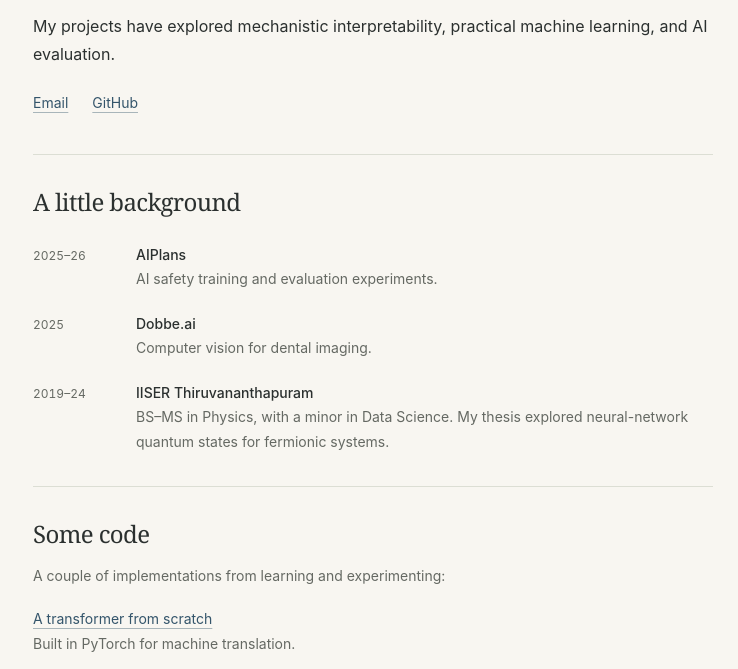
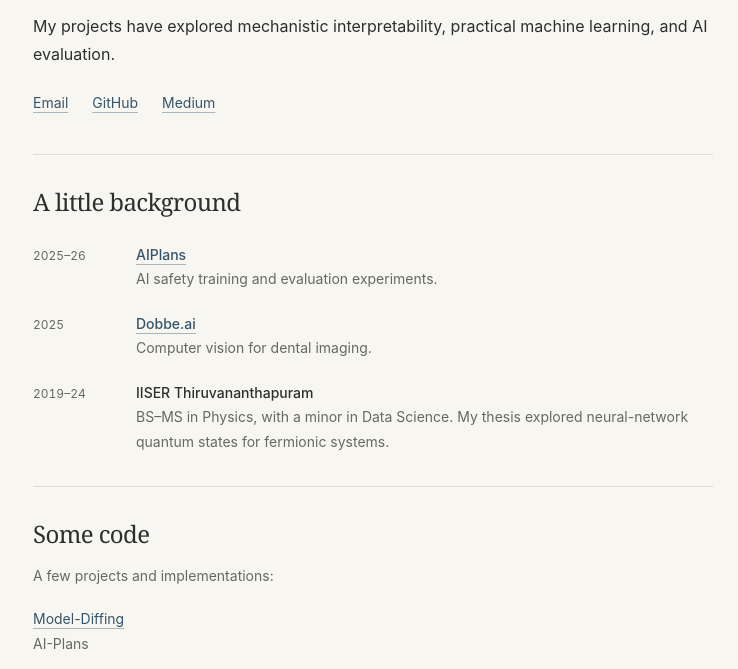
Before and after one commit to JitheshPavan/JitheshPavan.github.io, a plain HTML site: page index.html in a window 1280 px wide. Shown: the part 262-931 px from the top of the page, without its empty margins (267-1005 px from the left). Drawn offline with Linux system fonts and the light colour scheme.

Commit message:
Add Model-Diffing, company links, and Medium profile

```diff
--- a/index.html
+++ b/index.html
@@ -19,6 +19,7 @@
         <nav aria-label="Contact and profiles">
           <a href="mailto:jithesh1602@gmail.com">Email</a>
           <a href="https://github.com/JitheshPavan">GitHub</a>
+          <a href="https://medium.com/@jitheshdsouza19">Medium</a>
         </nav>
       </header>
 
@@ -27,11 +28,11 @@
         <dl class="timeline">
           <div>
             <dt>2025–26</dt>
-            <dd><strong>AIPlans</strong><br>AI safety training and evaluation experiments.</dd>
+            <dd><strong><a href="https://aiplans.org/">AIPlans</a></strong><br>AI safety training and evaluation experiments.</dd>
           </div>
           <div>
             <dt>2025</dt>
-            <dd><strong>Dobbe.ai</strong><br>Computer vision for dental imaging.</dd>
+            <dd><strong><a href="https://dobbe.ai/">Dobbe.ai</a></strong><br>Computer vision for dental imaging.</dd>
           </div>
           <div>
             <dt>2019–24</dt>
@@ -42,8 +43,9 @@
 
       <section aria-labelledby="code">
         <h2 id="code">Some code</h2>
-        <p>A couple of implementations from learning and experimenting:</p>
+        <p>A few projects and implementations:</p>
         <ul class="work">
+          <li><a href="https://github.com/AI-Plans/Model-Diffing">Model-Diffing</a><span>AI-Plans</span></li>
           <li><a href="https://github.com/JitheshPavan/GPT_Translator">A transformer from scratch</a><span>Built in PyTorch for machine translation.</span></li>
           <li><a href="https://github.com/JitheshPavan/Deep_Dream">Deep Dream</a><span>Experiments with neural networks and images.</span></li>
         </ul>
```
